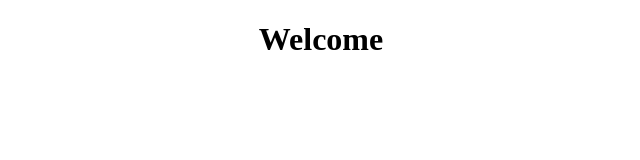
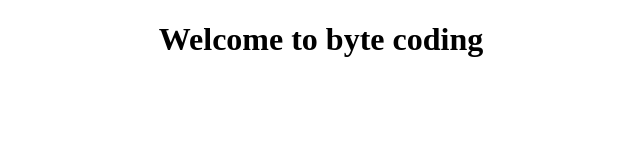
Before and after one commit to simple-byte-coding/byte.github.io, a website: page index.html in a window 1280 px wide. Shown: the whole page, without its empty margins (319-959 px from the left). Drawn offline with Linux system fonts and the light colour scheme.

Commit message:
Initial commit

```diff
--- a/index.html
+++ b/index.html
@@ -9,7 +9,7 @@
   </head>
   <body>
     <div class="content">
-      <h1>Welcome</h1>
+      <h1>Welcome to byte coding</h1>
     </div>
   </body>
 </html>
```
